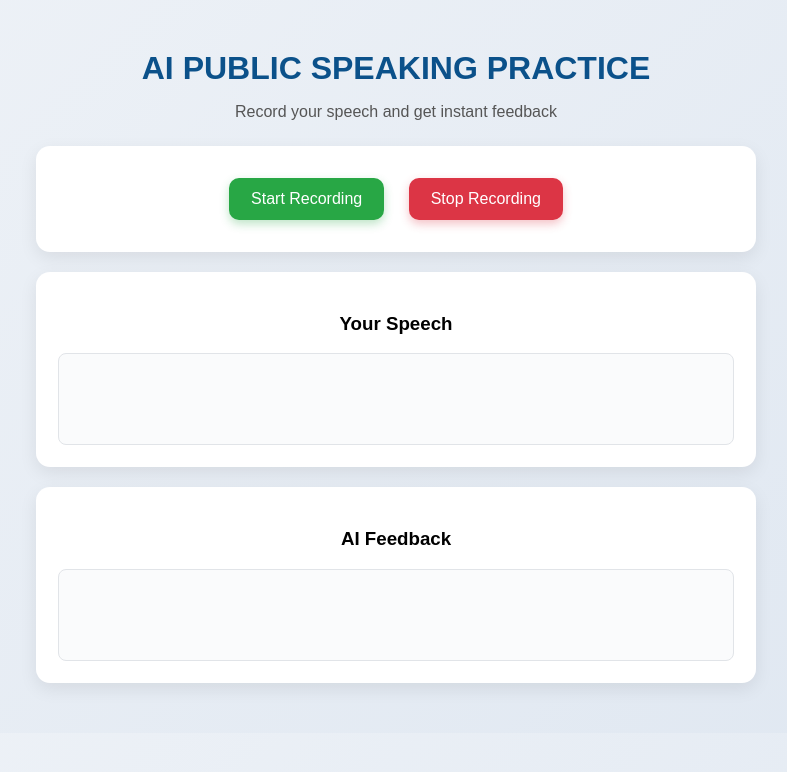
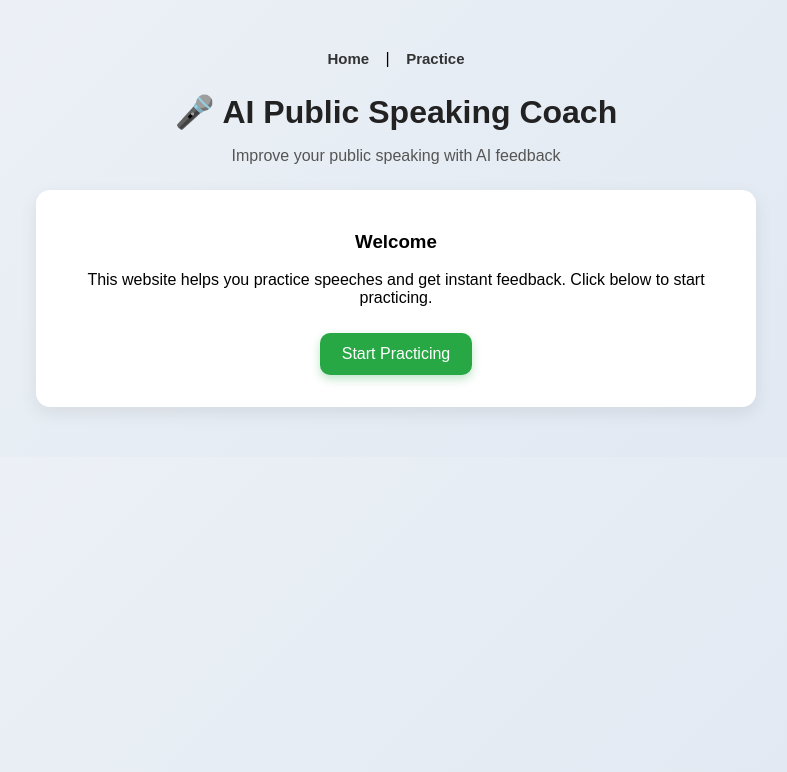
Before and after one commit to tholkappiyank3-arch/speech-ai-website, a plain HTML site: page index.html in a window 1280 px wide. Shown: the whole page, without its empty margins (244-1031 px from the left). Drawn offline with Linux system fonts and the light colour scheme.

Commit message:
new pages added

```diff
--- a/index.html
+++ b/index.html
@@ -8,28 +8,28 @@
 
 <div class="container">
 
-  <h1 style="color:rgb(11, 81, 138);">AI PUBLIC SPEAKING PRACTICE</h1>
+  <!-- Navigation -->
+  <nav>
+    <a href="index.html">Home</a> |
+    <a href="exercise.html">Practice</a>
+  </nav>
 
-  <p class="subtitle">Record your speech and get instant feedback</p>
+  <h1>🎤 AI Public Speaking Coach</h1>
+  <p class="subtitle">Improve your public speaking with AI feedback</p>
 
   <div class="card">
-    <button id="startBtn" class="start">Start Recording</button>
-    <button id="stopBtn" class="stop">Stop Recording</button>
-  </div>
+    <h3>Welcome</h3>
+    <p>
+      This website helps you practice speeches and get instant feedback.
+      Click below to start practicing.
+    </p>
 
-  <div class="card">
-    <h3>Your Speech</h3>
-    <div id="transcript" class="box"></div>
-  </div>
-
-  <div class="card">
-    <h3>AI Feedback</h3>
-    <div id="feedback" class="box"></div>
+    <a href="exercise.html">
+      <button class="start">Start Practicing</button>
+    </a>
   </div>
 
 </div>
 
-<script src="script.js"></script>
-
 </body>
 </html>
--- a/style.css
+++ b/style.css
@@ -12,6 +12,23 @@ body {
   max-width: 720px;
   margin: 50px auto;
   text-align: center;
+}
+
+/* Navigation menu */
+nav {
+  margin-bottom: 25px;
+}
+
+nav a {
+  text-decoration: none;
+  color: #333;
+  font-weight: bold;
+  margin: 0 12px;
+  font-size: 15px;
+}
+
+nav a:hover {
+  color: #28a745;
 }
 
 /* Title */
@@ -94,6 +111,6 @@ button:hover {
 
   button {
     width: 90%;
-    max-width: 250px;
+    max-width: 260px;
   }
 }
```
Also changed, not shown: exercise.html (added, +43 -0 lines).
